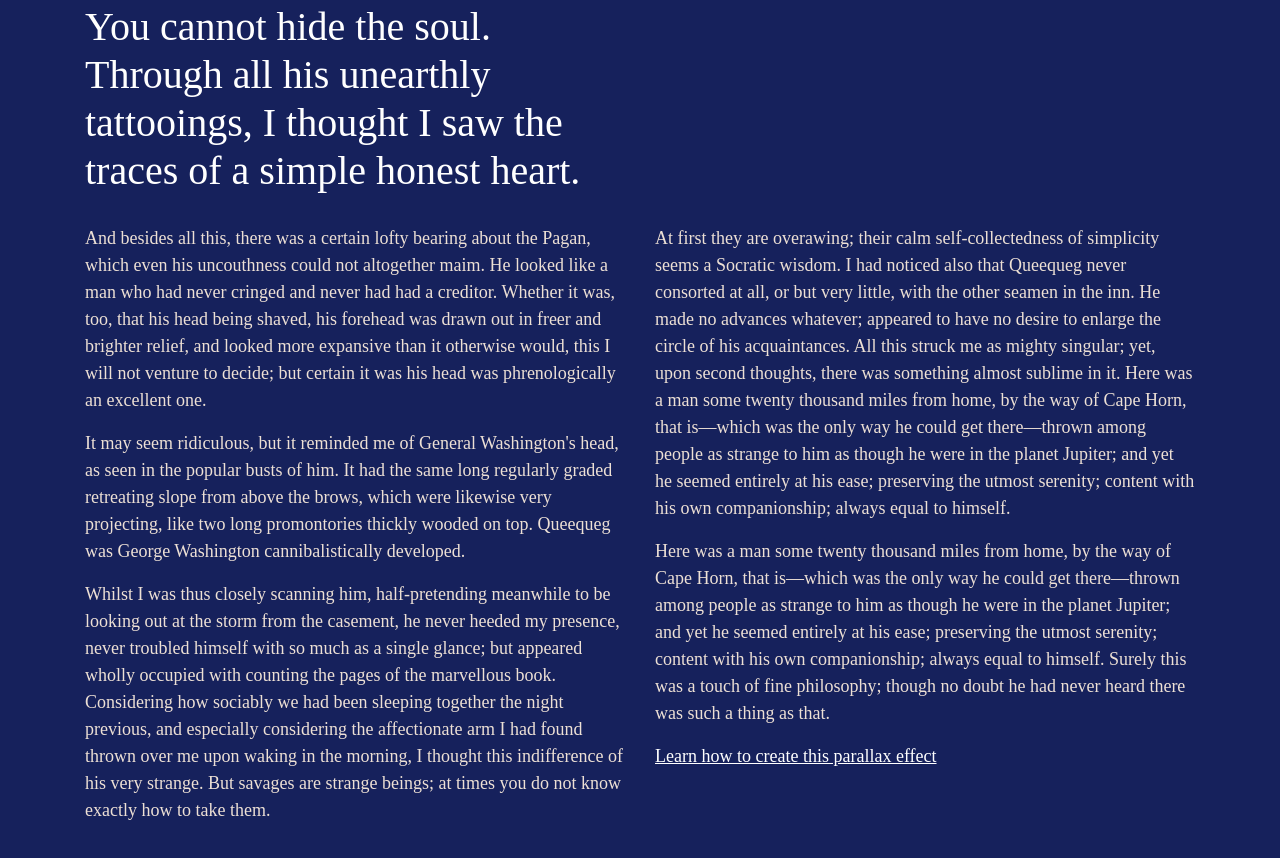
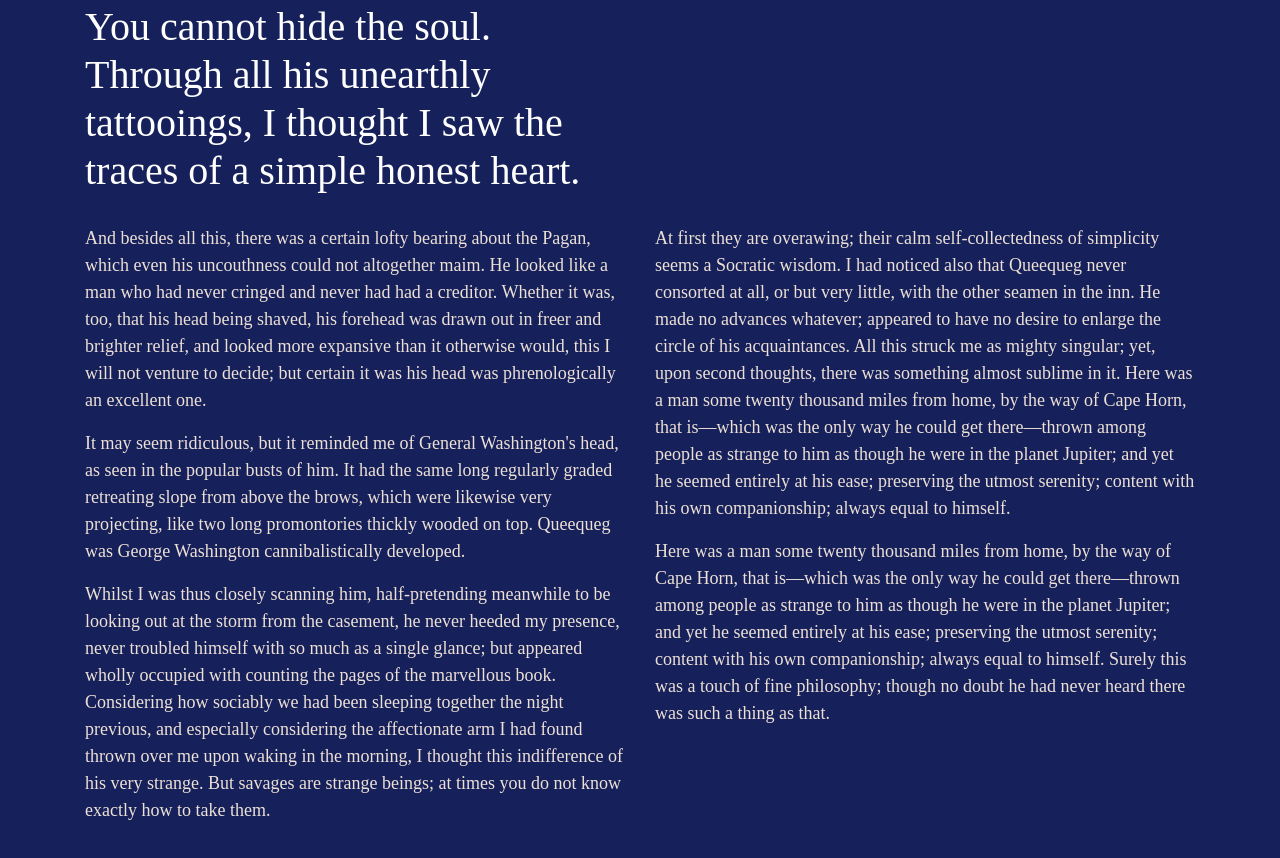
Before and after one commit to rushjam/website, a plain HTML site: page index.html in a window 1280 px wide. Shown: the part 847-1705 px from the top of the page. Drawn offline with nearby package versions, Linux system fonts and the light colour scheme.

Commit message:
Update index.html

```diff
--- a/index.html
+++ b/index.html
@@ -66,8 +66,8 @@
                           <div class='col-sm-6'>
                             <p>At first they are overawing; their calm self-collectedness of simplicity seems a Socratic wisdom. I had noticed also that Queequeg never consorted at all, or but very little, with the other seamen in the inn. He made no advances whatever; appeared to have no desire to enlarge the circle of his acquaintances. All this struck me as mighty singular; yet, upon second thoughts, there was something almost sublime in it. Here was a man some twenty thousand miles from home, by the way of Cape Horn, that is—which was the only way he could get there—thrown among people as strange to him as though he were in the planet Jupiter; and yet he seemed entirely at his ease; preserving the utmost serenity; content with his own companionship; always equal to himself.</p>
                             <p>Here was a man some twenty thousand miles from home, by the way of Cape Horn, that is—which was the only way he could get there—thrown among people as strange to him as though he were in the planet Jupiter; and yet he seemed entirely at his ease; preserving the utmost serenity; content with his own companionship; always equal to himself. Surely this was a touch of fine philosophy; though no doubt he had never heard there was such a thing as that.</p>
-                            <a class='tutorial-link' href='https://medium.com/@PatrykZabielski/how-to-make-multi-layered-parallax-illustration-with-css-javascript-2b56883c3f27'>
-                              Learn how to create this parallax effect
+<!--                             <a class='tutorial-link' href='https://medium.com/@PatrykZabielski/how-to-make-multi-layered-parallax-illustration-with-css-javascript-2b56883c3f27'>
+                              Learn how to create this parallax effect -->
                             </a>
                           </div>
                         </div>
```
